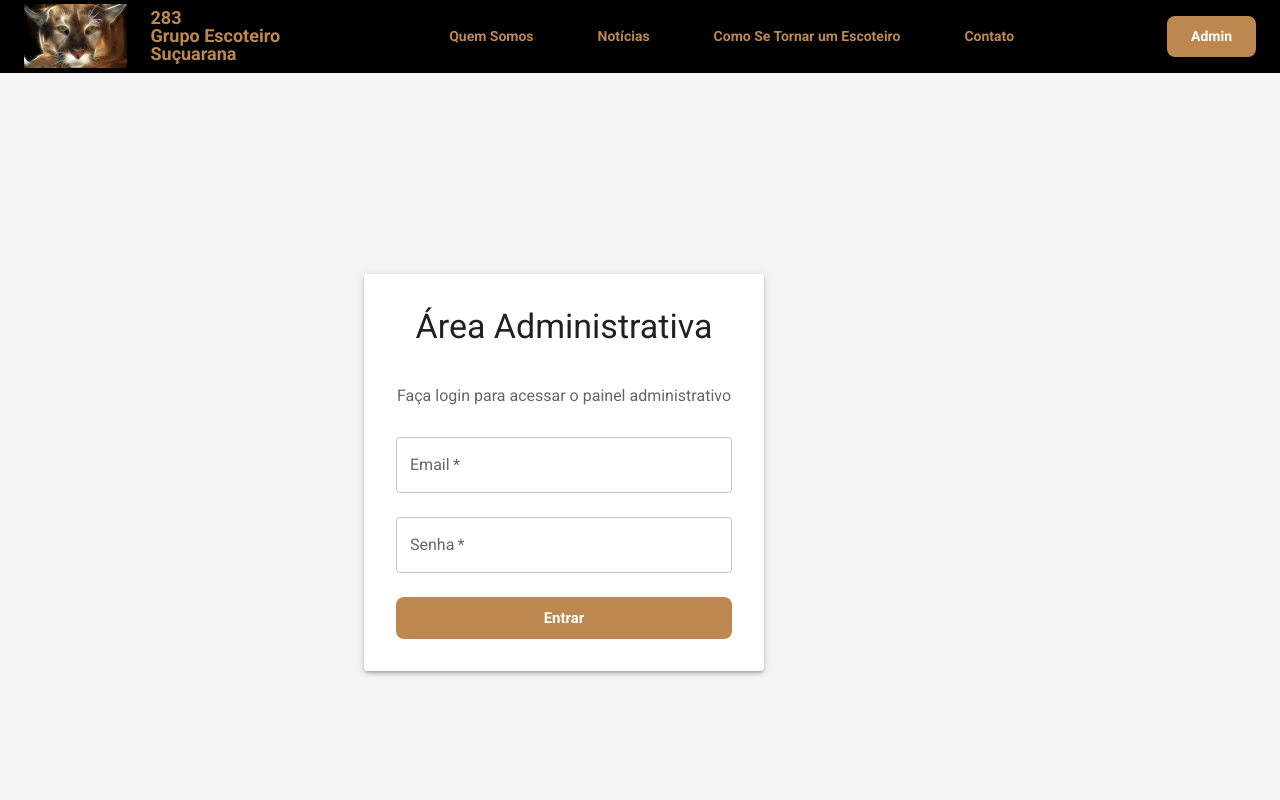
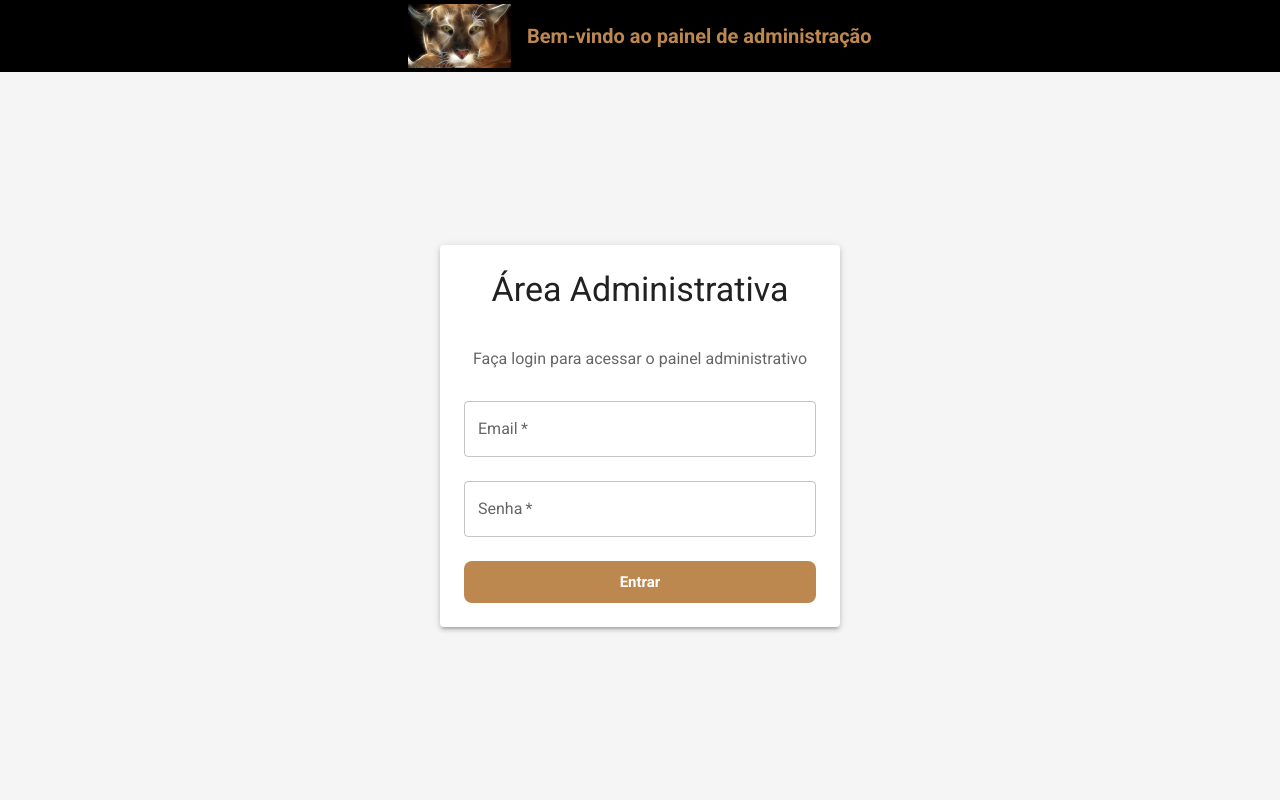
Before and after one commit to jhoeymdavid/ge-sucuarana-website-master, a React (Vite) app in the folder frontend/: page /admin/login in a window 1280 px wide. Shown: the top 800 px of the page. Built offline with nearby package versions, Linux system fonts and the light colour scheme.

Commit message:
feat(AdminDashboard): add image upload functionality

```diff
--- a/frontend/src/App.tsx
+++ b/frontend/src/App.tsx
@@ -1,11 +1,9 @@
 import { Routes, Route } from 'react-router-dom'
 import { Box } from '@mui/material'
 import Navbar from '@components/Navbar'
-import Footer from '@components/Footer'
 import HomePage from '@pages/HomePage'
 import AdminLogin from '@pages/admin/AdminLogin'
 import AdminDashboard from '@pages/admin/AdminDashboard'
-import PrivateRoute from './components/PrivateRoute'
 
 const App = () => {
   return (
@@ -15,14 +13,10 @@ const App = () => {
         <Routes>
           <Route path="/" element={<HomePage />} />
           <Route path="/admin/login" element={<AdminLogin />} />
-          <Route path="/admin" element={<PrivateRoute />}>
-            <Route path="dashboard" element={<AdminDashboard />} />
-            {/* Outras rotas protegidas do admin */}
-          </Route>
-          {/* Outras rotas públicas */}
+          <Route path="/admin/dashboard" element={<AdminDashboard />} />
         </Routes>
       </Box>
-      <Footer />
+      {/* <Footer /> Removido conforme solicitado */}
     </Box>
   )
 }
--- a/frontend/src/components/Navbar/index.tsx
+++ b/frontend/src/components/Navbar/index.tsx
@@ -2,6 +2,7 @@ import { AppBar, Box, Button, Container, IconButton, Menu, MenuItem, Toolbar, Ty
 import MenuIcon from '@mui/icons-material/Menu'
 import { useState } from 'react'
 import { Link as RouterLink } from 'react-router-dom'
+import { useLocation } from 'react-router-dom'
 
 const pages = [
   { title: 'Quem Somos', path: '/quem-somos' },
@@ -12,6 +13,7 @@ const pages = [
 
 const Navbar = () => {
   const [anchorElNav, setAnchorElNav] = useState<null | HTMLElement>(null)
+  const location = useLocation()
 
   const handleOpenNavMenu = (event: React.MouseEvent<HTMLElement>) => {
     setAnchorElNav(event.currentTarget)
@@ -19,6 +21,41 @@ const Navbar = () => {
 
   const handleCloseNavMenu = () => {
     setAnchorElNav(null)
+  }
+
+  if (location.pathname === '/admin/login') {
+    return (
+      <AppBar position="static" color="default" elevation={0} sx={{ bgcolor: "#000" }}>
+        <Container maxWidth="lg">
+          <Toolbar disableGutters sx={{ justifyContent: 'center' }}>
+            <Box
+              sx={{
+                display: 'flex',
+                alignItems: 'center',
+                textDecoration: 'none',
+                height: 72,
+                mx: 'auto'
+              }}
+            >
+              <img
+                src="/src/assets/logo-sucuarana.jpeg"
+                alt="Logo Suçuarana"
+                style={{
+                  height: 64,
+                  width: 'auto',
+                  display: 'block',
+                  background: 'transparent',
+                  marginRight: 16
+                }}
+              />
+              <Typography variant="h6" sx={{ color: '#BC884F', fontWeight: 'bold' }}>
+                Bem-vindo ao painel de administração
+              </Typography>
+            </Box>
+          </Toolbar>
+        </Container>
+      </AppBar>
+    )
   }
 
   return (
@@ -102,7 +139,7 @@ const Navbar = () => {
               <MenuItem
                 onClick={handleCloseNavMenu}
                 component={RouterLink}
-                to="/admin"
+                to="/admin/login"
               >
                 <Typography textAlign="center" sx={{ color: '#BC884F' }}>Admin</Typography>
               </MenuItem>
@@ -162,7 +199,7 @@ const Navbar = () => {
           <Box sx={{ display: { xs: 'none', md: 'flex' } }}>
             <Button
               component={RouterLink}
-              to="/admin"
+              to="/admin/login"
               variant="contained"
               sx={{
                 my: 2,
--- a/frontend/src/pages/admin/AdminDashboard/index.tsx
+++ b/frontend/src/pages/admin/AdminDashboard/index.tsx
@@ -1,4 +1,4 @@
-import { useState } from 'react'
+import { useState, useRef } from 'react'
 import { Box, Container, Typography, Paper, Tabs, Tab, Button } from '@mui/material'
 import { styled } from '@mui/material/styles'
 
@@ -15,9 +15,49 @@ const ContentPaper = styled(Paper)(({ theme }) => ({
 
 const AdminDashboard = () => {
   const [currentTab, setCurrentTab] = useState(0)
+  const [uploading, setUploading] = useState(false)
+  const fileInputRef = useRef<HTMLInputElement>(null)
 
   const handleTabChange = (event: React.SyntheticEvent, newValue: number) => {
     setCurrentTab(newValue)
+  }
+
+  const handleButtonClick = () => {
+    if (fileInputRef.current) {
+      fileInputRef.current.value = ''
+      fileInputRef.current.click()
+    }
+  }
+
+  const handleFileChange = async (e: React.ChangeEvent<HTMLInputElement>) => {
+    const file = e.target.files?.[0]
+    if (!file) return
+
+    setUploading(true)
+    const token = localStorage.getItem('token')
+    const formData = new FormData()
+    formData.append('image', file)
+
+    try {
+      const response = await fetch('http://localhost:5000/api/gallery/upload', {
+        method: 'POST',
+        headers: {
+          'Authorization': `Bearer ${token}`
+        },
+        body: formData
+      })
+      const data = await response.json()
+      if (response.ok) {
+        alert('Imagem enviada com sucesso!')
+        // Aqui você pode atualizar a lista de imagens, se desejar
+      } else {
+        alert(data.message || 'Erro ao enviar imagem.')
+      }
+    } catch (err) {
+      alert('Erro ao conectar com o servidor.')
+    } finally {
+      setUploading(false)
+    }
   }
 
   return (
@@ -70,9 +110,21 @@ const AdminDashboard = () => {
             <Box>
               <Box sx={{ display: 'flex', justifyContent: 'space-between', mb: 3 }}>
                 <Typography variant="h5">Gerenciar Galeria</Typography>
-                <Button variant="contained" color="primary">
-                  Adicionar Imagens
+                <Button
+                  variant="contained"
+                  color="primary"
+                  onClick={handleButtonClick}
+                  disabled={uploading}
+                >
+                  {uploading ? 'Enviando...' : 'Upload de Imagem'}
                 </Button>
+                <input
+                  type="file"
+                  accept="image/*"
+                  style={{ display: 'none' }}
+                  ref={fileInputRef}
+                  onChange={handleFileChange}
+                />
               </Box>
               {/* TODO: Implementar grid de imagens e upload */}
             </Box>
--- a/frontend/src/pages/admin/AdminLogin/index.tsx
+++ b/frontend/src/pages/admin/AdminLogin/index.tsx
@@ -4,18 +4,22 @@ import { Box, Button, Container, Paper, TextField, Typography } from '@mui/mater
 import { styled } from '@mui/material/styles'
 
 const LoginContainer = styled(Box)(({ theme }) => ({
-  minHeight: '100vh',
+  minHeight: 'calc(100vh - 72px)',
   display: 'flex',
   alignItems: 'center',
   justifyContent: 'center',
   backgroundColor: theme.palette.custom.lightGray,
-  padding: theme.spacing(3),
+  padding: theme.spacing(0),
+  [theme.breakpoints.down('sm')]: {
+    minHeight: 'calc(100vh - 56px)', // Navbar menor no mobile
+    paddingTop: theme.spacing(2),    // Espaço menor no topo no mobile
+  },
 }))
 
 const LoginForm = styled(Paper)(({ theme }) => ({
-  padding: theme.spacing(4),
+  padding: theme.spacing(3),
   width: '100%',
-  maxWidth: '400px',
+
   display: 'flex',
   flexDirection: 'column',
   gap: theme.spacing(3),
@@ -59,8 +63,9 @@ const AdminLogin = () => {
 
   return (
     <LoginContainer>
-      <Container maxWidth="sm">
-        <LoginForm elevation={3} component="form" onSubmit={handleSubmit}>
+      <Container maxWidth="lg" sx={{ display: 'flex', justifyContent: 'center', alignItems: 'center', minHeight: '80vh' }}>
+        <form onSubmit={handleSubmit} style={{ width: '100%', maxWidth: 400 }}>
+          <LoginForm elevation={3}>
             <Typography variant="h4" component="h1" align="center" gutterBottom>
               Área Administrativa
             </Typography>
@@ -95,6 +100,7 @@ const AdminLogin = () => {
               Entrar
             </Button>
           </LoginForm>
+        </form>
       </Container>
     </LoginContainer>
   )
```
Also changed, not shown: frontend/src/main.tsx (line endings or trailing spaces). Lines whose indentation alone changed are shown as unchanged.
